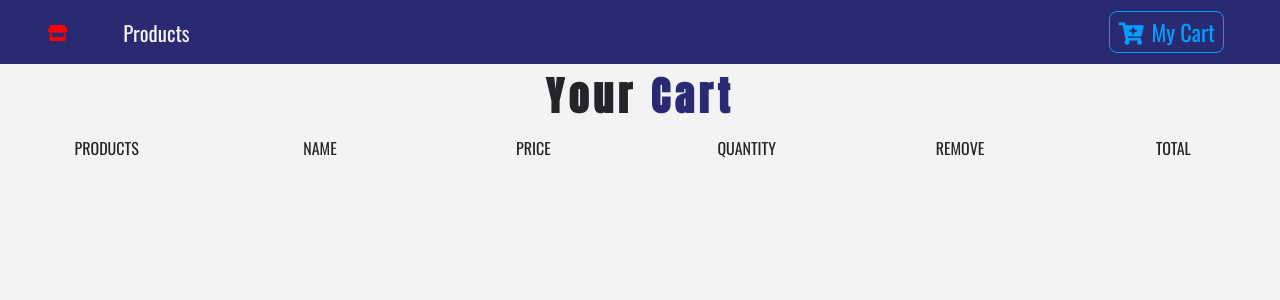
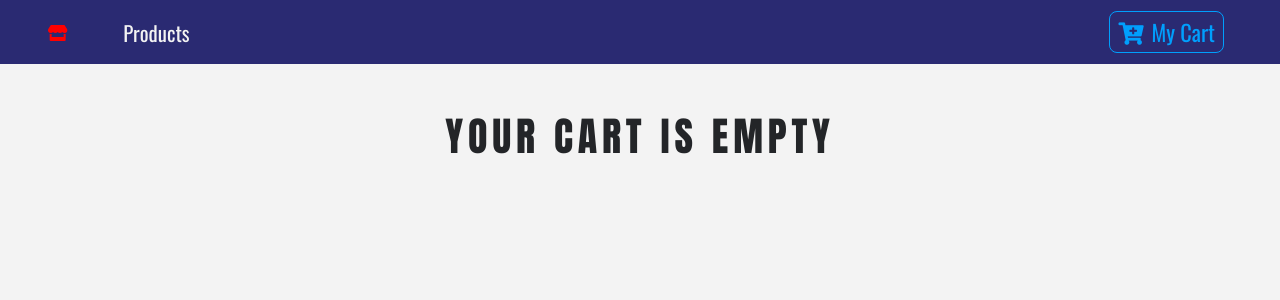
Before and after one commit to umairx97/react-online-store-app, a React (Create React App) app: page /cart in a window 1280 px wide. Shown: the top 300 px of the page. Built offline with nearby package versions, Linux system fonts and the light colour scheme.

Commit message:
Empty Cart Component #26

```diff
--- a/src/components/Cart/Cart.js
+++ b/src/components/Cart/Cart.js
@@ -1,13 +1,30 @@
 import React, { Component } from "react";
 import Title from "../Title";
 import CartColumns from "./CartColumns";
+import EmptyCart from "./EmptyCart";
+
+import { ProductConsumer } from "../../context";
 
 export default class Cart extends Component {
   render() {
     return (
       <section>
-        <Title name="Your" title="Cart" />
-        <CartColumns />
+        <ProductConsumer>
+          {value => {
+            const { cart } = value;
+
+            if (cart.length > 0) {
+              return (
+                <React.Fragment>
+                  <Title name="Your" title="Cart" />
+                  <CartColumns />
+                </React.Fragment>
+              );
+            } else {
+              return <EmptyCart />;
+            }
+          }}
+        </ProductConsumer>
       </section>
     );
   }
--- /dev/null
+++ b/src/components/Cart/EmptyCart.js
@@ -0,0 +1,15 @@
+import React from "react";
+
+const EmptyCart = () => {
+  return (
+    <div className="container mt-5">
+      <div className="row">
+        <div className="col-10 mx-auto text-center text-title">
+          <h1>Your Cart is Empty</h1>
+        </div>
+      </div>
+    </div>
+  );
+};
+
+export default EmptyCart;
```
